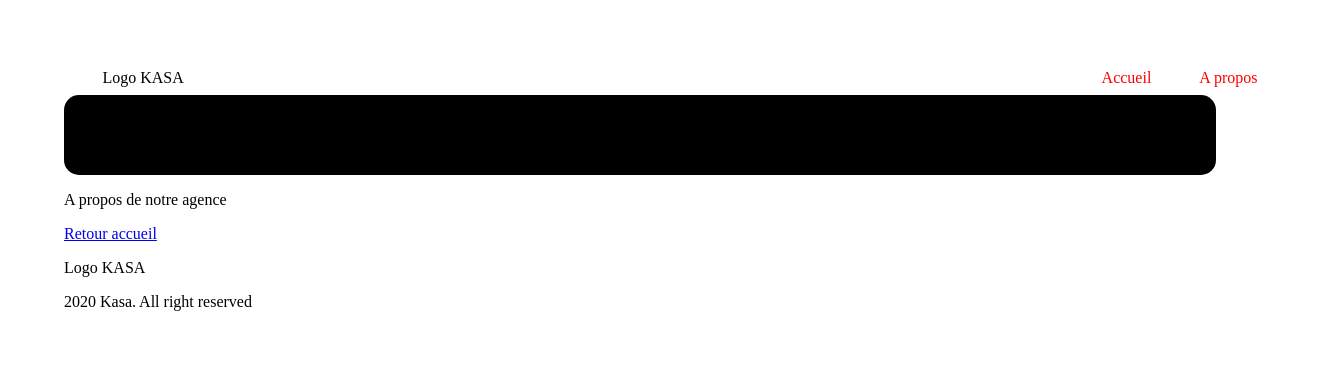
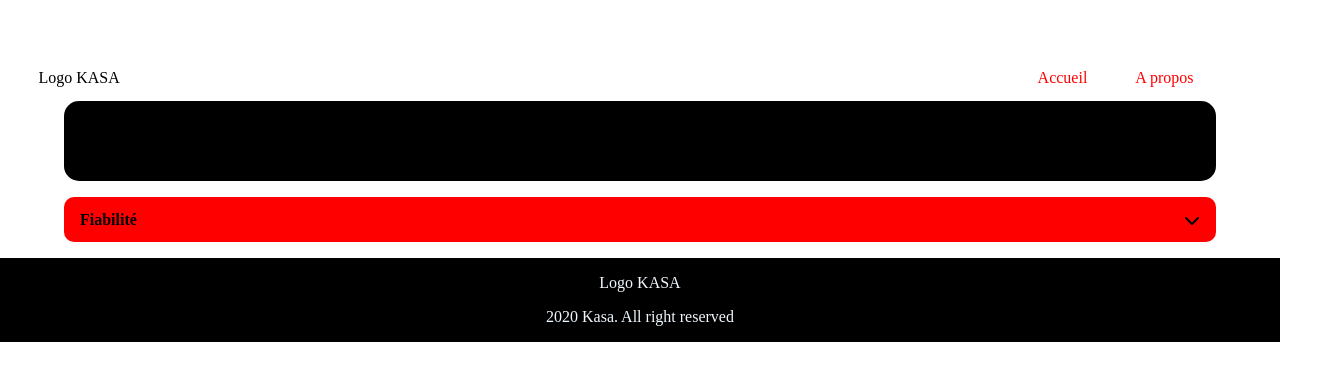
Before and after one commit to FlorentRVE/OC_projet7, a React (Create React App) app: page /about in a window 1280 px wide. Shown: the top 380 px of the page, 1344 px wide, since content can reach past the window. Built offline with nearby package versions, Linux system fonts and the light colour scheme.

Commit message:
Premier jet Collapse

```diff
--- a/package.json
+++ b/package.json
@@ -3,10 +3,14 @@
   "version": "0.1.0",
   "private": true,
   "dependencies": {
+    "@fortawesome/fontawesome-svg-core": "^6.2.1",
+    "@fortawesome/free-solid-svg-icons": "^6.2.1",
+    "@fortawesome/react-fontawesome": "^0.2.0",
     "@testing-library/jest-dom": "^5.16.5",
     "@testing-library/react": "^13.4.0",
     "@testing-library/user-event": "^13.5.0",
     "react": "^18.2.0",
+    "react-collapse": "^5.1.1",
     "react-dom": "^18.2.0",
     "react-router-dom": "^6.6.2",
     "react-scripts": "5.0.1",
--- a/public/index.html
+++ b/public/index.html
@@ -15,6 +15,7 @@
       user's mobile device or desktop. See https://developers.google.com/web/fundamentals/web-app-manifest/
     -->
     <link rel="manifest" href="%PUBLIC_URL%/manifest.json" />
+    <link rel="stylesheet" href="https://cdnjs.cloudflare.com/ajax/libs/font-awesome/6.2.1/css/all.min.css" integrity="sha512-MV7K8+y+gLIBoVD59lQIYicR65iaqukzvf/nwasF0nqhPay5w/9lJmVM2hMDcnK1OnMGCdVK+iQrJ7lzPJQd1w==" crossorigin="anonymous" referrerpolicy="no-referrer" />
     <title>React App</title>
     <base href="/">
   </head>
--- a/src/component/About/About_card.js
+++ b/src/component/About/About_card.js
@@ -1,18 +1,29 @@
 // composant de page à propos
 
-import { Link } from 'react-router-dom';
+import React from 'react';
+import { Collapse } from 'react-collapse';
+import { useState} from 'react';
+
+import { faChevronDown } from '@fortawesome/free-solid-svg-icons';
+import { FontAwesomeIcon } from '@fortawesome/react-fontawesome';
+import styles from '../../css/about.module.css';
+
+
 
 const AboutCard = () => {
 
+    const [isOpen, setIsOpen] = useState(false);
+
     return (
-    <div>
-        <div>
-            <p> A propos de notre agence</p>
-            <p><Link to="/">Retour accueil</Link></p>
+      <div className= {styles.div}>
+        <div className= {styles.container} onClick={() => setIsOpen(!isOpen)}>
+            <h2 className= {styles.title}>Fiabilité</h2>
+            <FontAwesomeIcon icon={faChevronDown} className= {styles.arrow} />
         </div>
-    </div>
-    )
-
-}
-
+        <Collapse isOpened={isOpen}>
+          <p className= {styles.collapse}>This is the collapsible text</p>
+        </Collapse>
+      </div>
+    );
+  }
 export default AboutCard;
--- a/src/component/Footer.js
+++ b/src/component/Footer.js
@@ -1,10 +1,16 @@
 import React from 'react';
+import styles from '../css/footer.module.css'
 
 function Footer() {
   return (
-    <footer>
-      <p> Logo KASA</p>
-      <p>2020 Kasa. All right reserved</p>
+
+    <footer className= {styles.footer}>
+
+      <div>
+
+        <p> Logo KASA</p>
+        <p>2020 Kasa. All right reserved</p>
+      </div>
     </footer>
   );
 }
--- a/src/component/Home/Home_grid.js
+++ b/src/component/Home/Home_grid.js
@@ -19,12 +19,15 @@ const HomeGrid = () => {
     <div className= {styles.container}>
 
         {data.map((item) => (
-        <div id={item.id} className= {styles.item}>
-            <Link to={`/logement/${item.id}`}>
-            <img src={item.pictures[1]} className= {styles.itemImage} alt='description'/>
+
+          <Link to={`/logement/${item.id}`}>
+
+          <div id={item.id} className= {styles.item}>
+
+            {/* <img src={item.pictures[1]} className= {styles.itemImage} alt='description'/> */}
             <h3 className= {styles.itemTitle}>{item.title}</h3>
-            </Link>
-        </div>
+          </div>
+          </Link>
         ))}
 
     </div>
--- /dev/null
+++ b/src/css/about.module.css
@@ -0,0 +1,24 @@
+.container {
+    display: flex;
+    justify-content: space-between;
+    align-items: center;
+    background-color: red;
+    padding: 0 1rem;
+    border-radius: 10px;
+}
+
+.title {
+    font-size: 1rem;
+}
+
+.collapse {
+    height: 200px;
+}
+
+.div, .collapse {
+    background-color: brown;
+    width: 90%;
+    margin: 1rem auto;
+    border-radius: 15px;
+
+}
--- a/src/css/footer.module.css
+++ b/src/css/footer.module.css
@@ -0,0 +1,9 @@
+.footer {
+    background-color: black;
+    color: aliceblue;
+    display: flex;
+    justify-content: center;
+    align-items: center;
+    text-align: center;
+
+}
--- a/src/css/home.module.css
+++ b/src/css/home.module.css
@@ -6,10 +6,10 @@
   justify-content: center;
   background-color: black;
   border-radius: 15px;
-  width: auto;
+  width: 90%;
   height: 5rem;
 
-  margin-bottom: 5px;
+  margin: 0.4rem auto .4rem auto
 }
 
 .imageTxt {
@@ -20,27 +20,33 @@
 /* ============= Composant grid ============== */
 
 .container {
-    grid-template-columns: repeat(auto-fit, minmax(100px, 1fr));
-    background-color: rgb(209, 224, 212);
+    display: flex;
+    flex-direction: column;
+    flex-wrap: wrap;
+    gap: 0.4rem;
+    background-color: rgb(255, 255, 255);
     border-radius: 15px;
+    width: 90%;
+    margin: 0 auto;
+
 }
 
 .item {
+  flex-grow: 1;
+
   display:flex;
   flex-direction: column;
-  height: 150px;
-  width: 30%;
-  margin: 5px;
+  justify-content: flex-end;
+  height: 250px;
 
   background-color: orange;
   border-radius: 15px;
 }
 
-.itemImage {
-  height: 150px;
-  width: 150px;
+.itemTitle {
+  color: red;
+  text-decoration: none;
+  font-size: 0.8rem;
+  margin-left: 0.5rem;
+  width: 5rem;
 }
-
-.itemTitle {
-  text-decoration: none;
-}
--- a/src/css/index.css
+++ b/src/css/index.css
@@ -1,4 +1,3 @@
 body {
-    width: 90%;
     margin: 60px auto 0 auto;
 }
```
Also changed, not shown: 1 other file (tests, documents, lock files or other folders).
